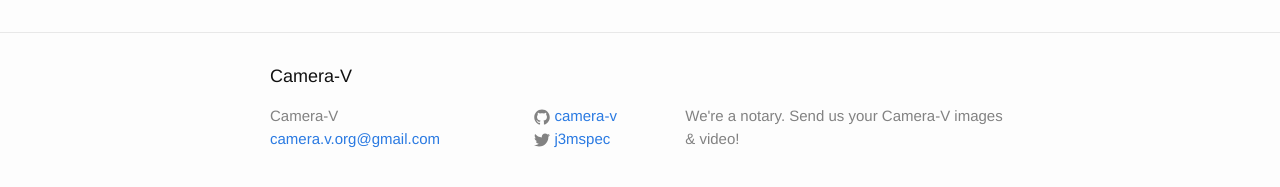
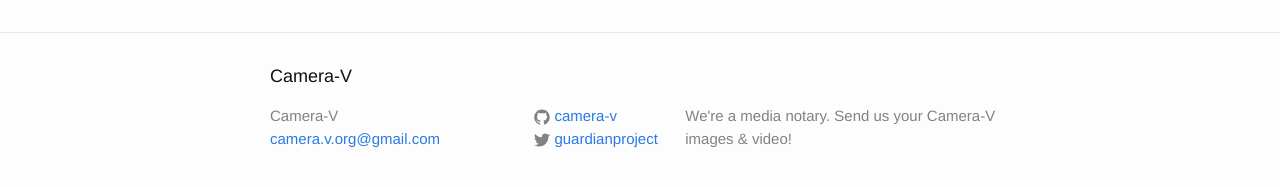
Before and after one commit to camera-v/camera-v.github.io, a Jekyll site: the page built from index.html, in a window 1280 px wide. Shown: the part 264-451 px from the top of the page. Built offline with Jekyll 4.4.1, drawn with Linux system fonts in a browser that asks for light colours.

Commit message:
minor cleanup

```diff
--- a/_config.yml
+++ b/_config.yml
@@ -2,10 +2,10 @@
 title: Camera-V
 email: camera.v.org@gmail.com
 description: > # this means to ignore newlines until "baseurl:"
-  We're a notary.  Send us your Camera-V images & video!
+  We're a media notary.  Send us your Camera-V images & video!
 baseurl: "" # the subpath of your site, e.g. /blog/
 url: "http://camera-v.org" # the base hostname & protocol for your site
-twitter_username: j3mspec
+twitter_username: guardianproject
 github_username:  camera-v
 collections:
   notary:
```
